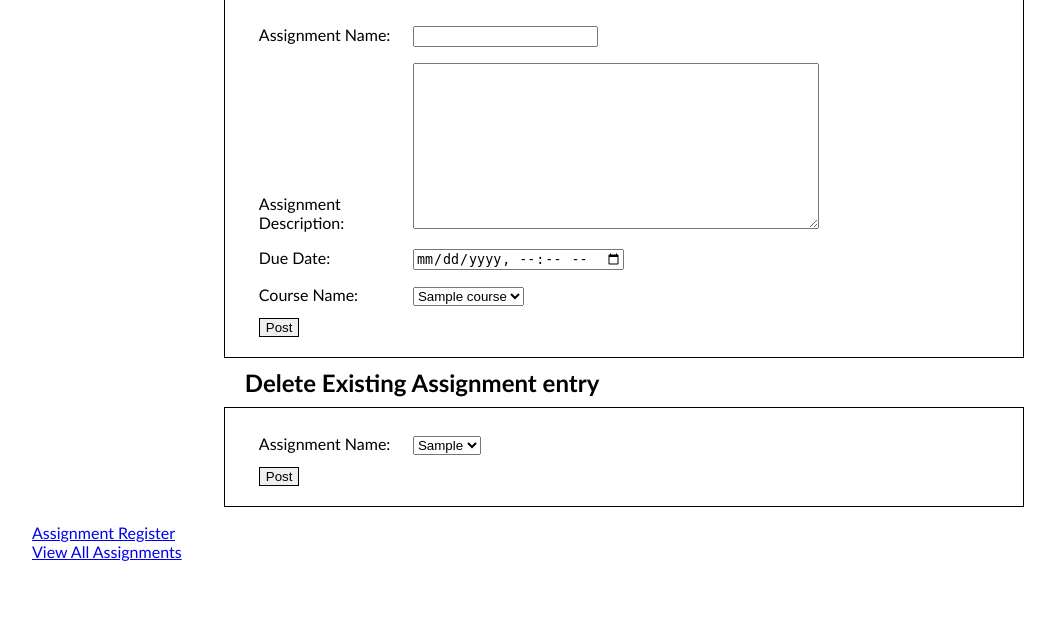
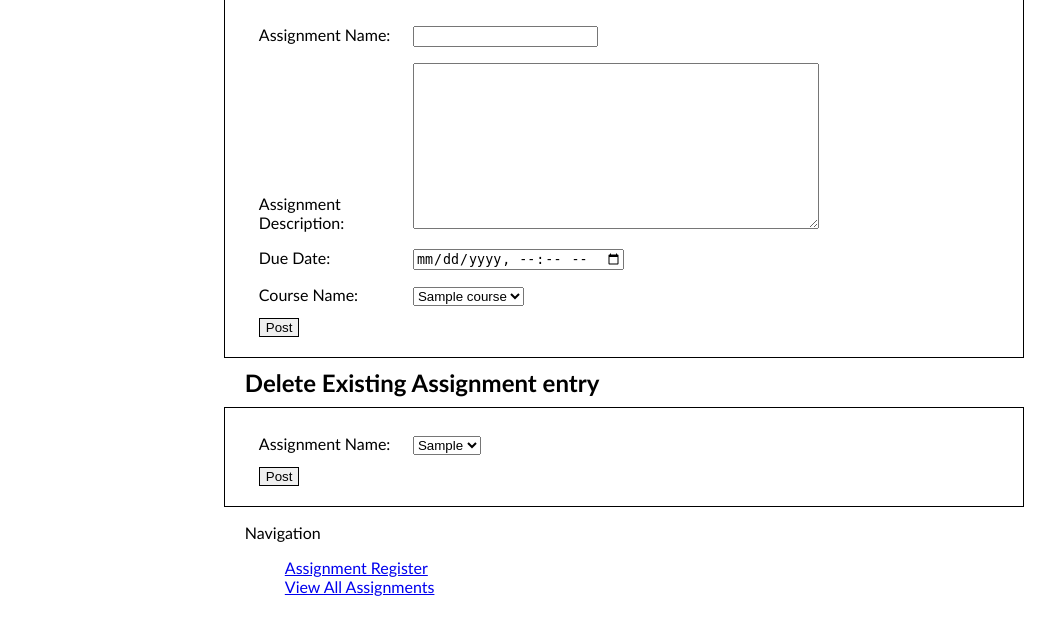
Before and after one commit to ALitch0/Assignment-1_PHP, a PHP site: page / in a window 1280 px wide. Shown: the part 132-767 px from the top of the page, without its empty margins (16-1071 px from the left). Run offline with PHP 8.4, Linux system fonts and the light colour scheme; tables that the repository leaves empty or names only in its code hold one stand-in row (values such as "Sample post").

```diff
--- a/assignments.php
+++ b/assignments.php
@@ -54,10 +54,13 @@
     </main>
     <!--Footer-->
     <footer>
+    <p>Navigation</p>
         <nav>
             <ul>
                 <li>
                     <a href="index.php">Assignment Register</a>
+                </li>
+                <li>
                     <a href="assignments.php">View All Assignments</a>
                 </li>
             </ul>
--- a/css/style.css
+++ b/css/style.css
@@ -69,6 +69,10 @@ transition: width 1s;
     color: red;
     font-weight: bold;
 }
+footer{
+    width: 60%;
+    margin: 0 auto;
+}
 nav ul li{
-    list-style-type:none;
+    display: flex;
 }
--- a/index.php
+++ b/index.php
@@ -96,7 +96,7 @@
     </main>
     <!--Footer-->
     <footer>
-    <footer>
+        <p>Navigation</p>
         <nav>
             <ul>
                 <li>
@@ -108,7 +108,6 @@
             </ul>
         </nav>
     </footer>
-    </footer>
 </body>
 
 </html>
```
Also changed, not shown: README.txt (added).
